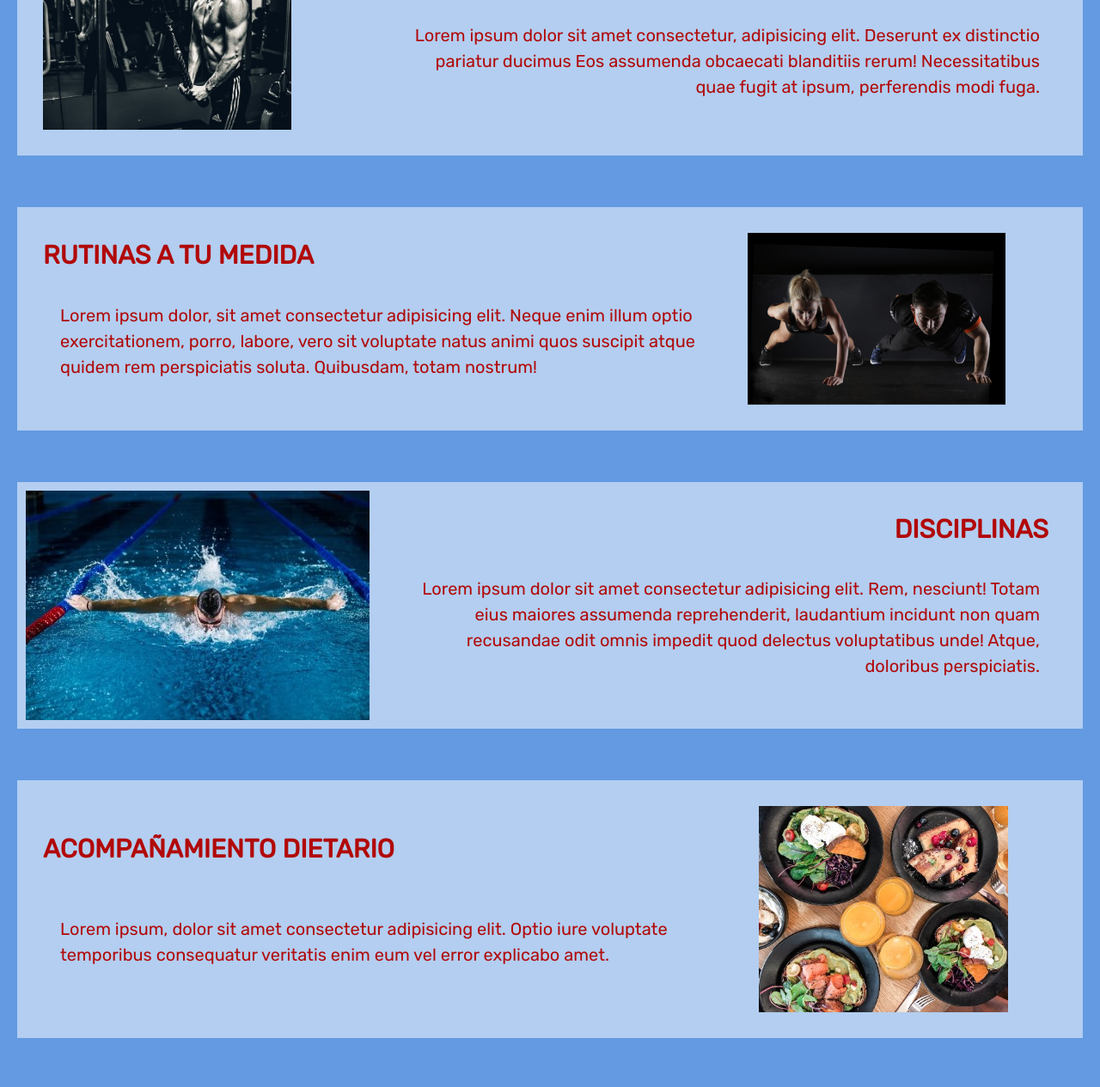
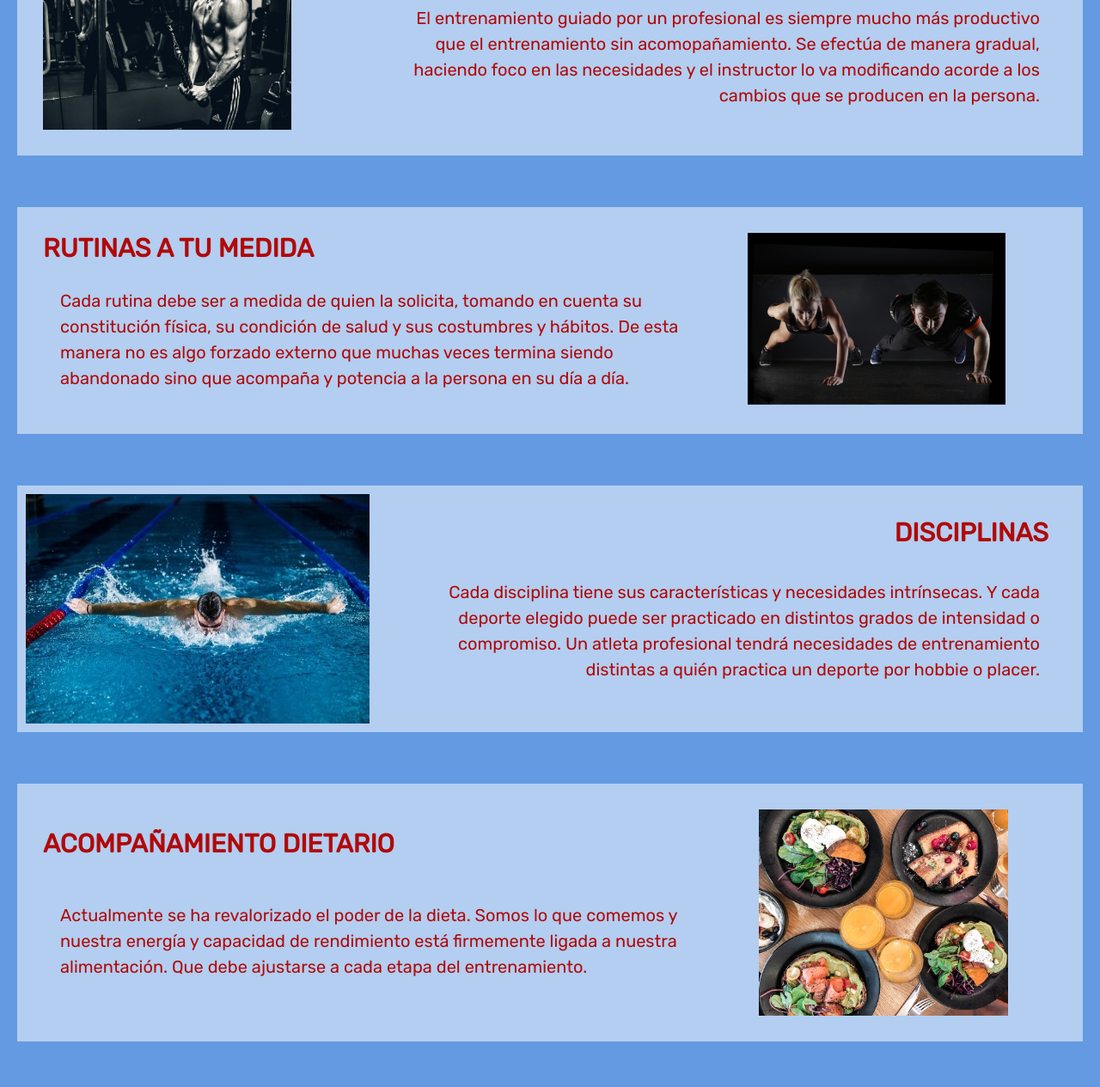
Before and after one commit to PaulaCecil/Entregas---Coder---Desafios, a website: page pages/Entrenamiento.html in a window 1280 px wide. Shown: the part 650-1915 px from the top of the page at 86% size. Drawn offline with nearby package versions, Linux system fonts and the light colour scheme.

Commit message:
reemplazo de lorem

```diff
--- a/pages/Entrenamiento.html
+++ b/pages/Entrenamiento.html
@@ -78,7 +78,7 @@
             <h2 class="tituloEntrenamiento">ENTRENAMIENTO</h2>
 
 
-        <p class="parrafoEntrenamiento" >Lorem ipsum dolor sit amet consectetur, adipisicing elit. Deserunt ex distinctio pariatur ducimus Eos assumenda obcaecati blanditiis rerum! Necessitatibus quae fugit at ipsum, perferendis modi fuga.</p>
+        <p class="parrafoEntrenamiento" >El entrenamiento guiado por un profesional es siempre mucho más productivo que el entrenamiento sin acomopañamiento. Se efectúa de manera gradual, haciendo foco en las necesidades y el instructor lo va modificando acorde a los cambios que se producen en la persona.</p>
 
         </DIV>
 
@@ -93,7 +93,7 @@
 
             <h2>RUTINAS A TU MEDIDA</h2>
 
-            <p class="parrafoRutinas">Lorem ipsum dolor, sit amet consectetur adipisicing elit. Neque enim illum optio exercitationem, porro, labore, vero sit voluptate natus animi quos suscipit atque quidem rem perspiciatis soluta. Quibusdam, totam nostrum!</p>
+            <p class="parrafoRutinas">Cada rutina debe ser a medida de quien la solicita, tomando en cuenta su constitución física, su condición de salud y sus costumbres y hábitos. De esta manera no es algo forzado externo que muchas veces termina siendo abandonado sino que acompaña y potencia a la persona en su día a día.</p>
 
         </div>
 
@@ -136,7 +136,7 @@
 
             <h2 class="tituloDisciplinas">DISCIPLINAS</h2>
 
-            <p class="parrafoDis">Lorem ipsum dolor sit amet consectetur adipisicing elit. Rem, nesciunt! Totam eius maiores assumenda reprehenderit, laudantium incidunt non quam recusandae odit omnis impedit quod delectus voluptatibus unde! Atque, doloribus perspiciatis.</p>
+            <p class="parrafoDis">Cada disciplina tiene sus características y necesidades intrínsecas. Y cada deporte elegido puede ser practicado en distintos grados de intensidad o compromiso. Un atleta profesional tendrá necesidades de entrenamiento distintas a quién practica un deporte por hobbie o placer.</p>
 
         </div>
 
@@ -152,7 +152,7 @@
 
             <h2 class="tituloDieta">ACOMPAÑAMIENTO DIETARIO</h2>
 
-            <p class="parrafoDieta">Lorem ipsum, dolor sit amet consectetur adipisicing elit. Optio iure voluptate temporibus consequatur veritatis enim eum vel error explicabo amet.</p>
+            <p class="parrafoDieta">Actualmente se ha revalorizado el poder de la dieta. Somos lo que comemos y nuestra energía y capacidad de rendimiento está firmemente ligada a nuestra alimentación. Que debe ajustarse a cada etapa del entrenamiento.</p>
 
         </div>
 
```
Also changed, not shown: pages/sobremi.html (+3 -3 lines).
